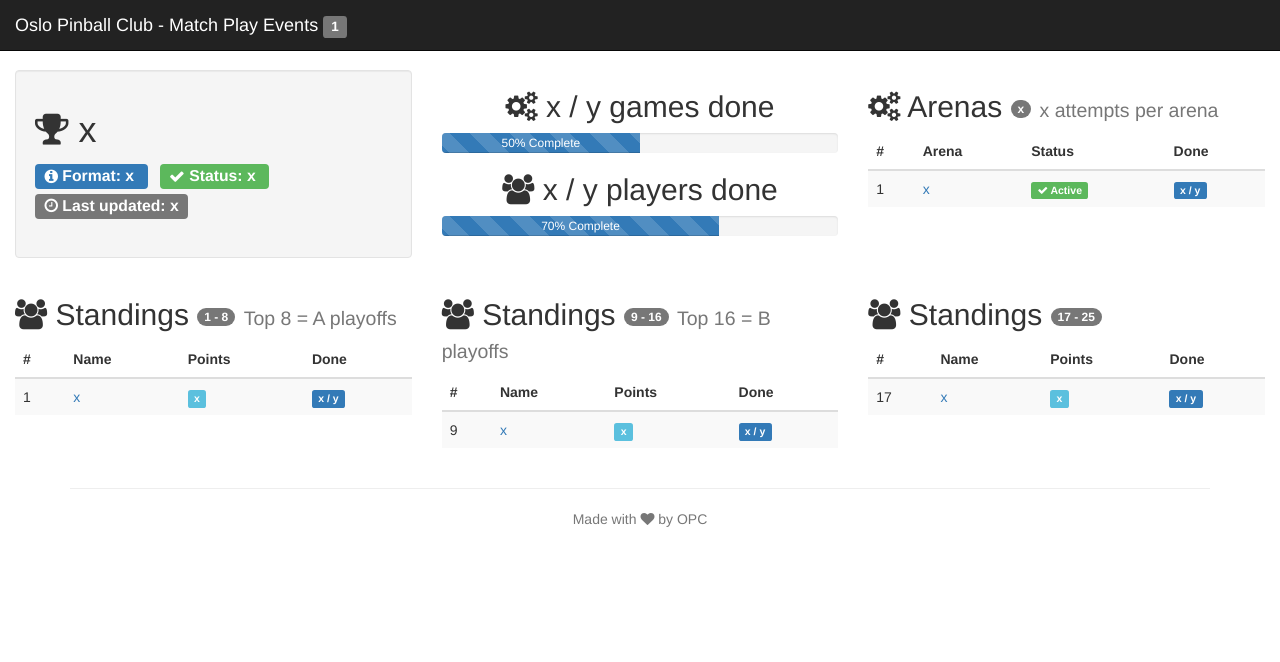
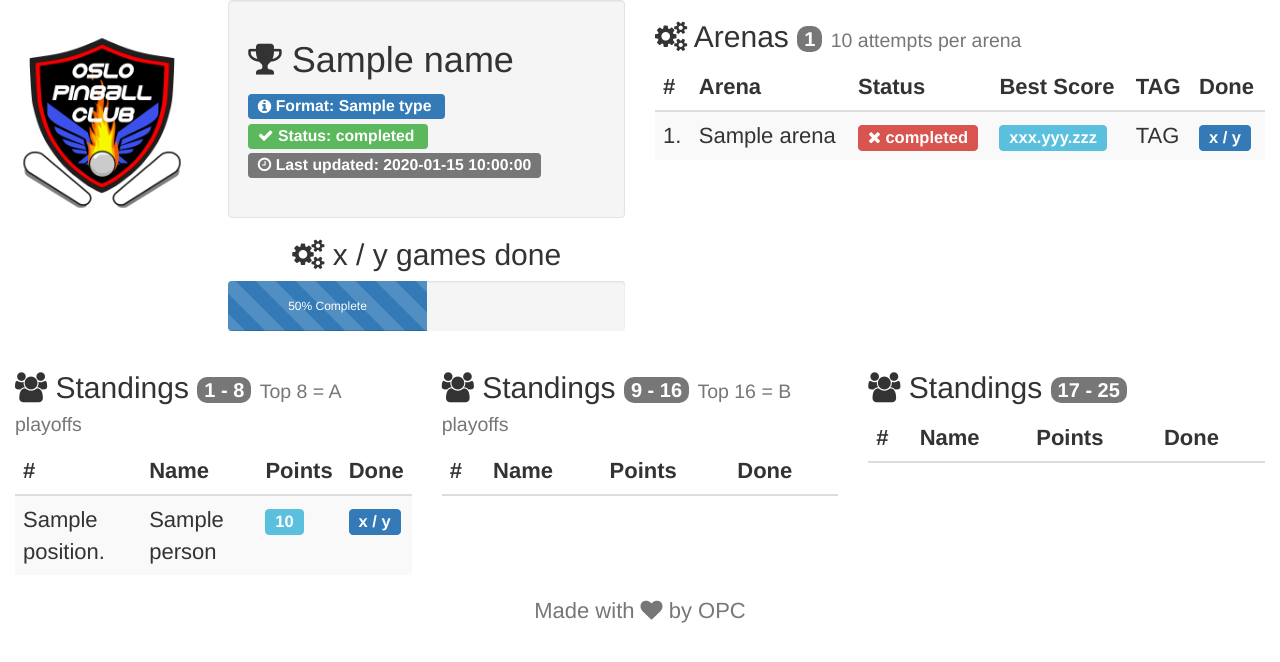
Before and after one commit to oslopinball/matchplay-wallscreen, a Flask app: template templates/index.html in a window 1280 px wide. Shown: the top 662 px of the page. Run offline with Flask 2, Linux system fonts and the light colour scheme; the template is opened without the code that fills it: most values are stand-ins (such as "Sample title", 1, 10 or a date in 2020); lists and menus that the app fills with data are empty; some libraries are stand-ins or nearby versions.

Commit message:
new theme, fixed some more layout stuff and getting data from the api

```diff
--- a/templates/arenas.html
+++ b/templates/arenas.html
@@ -1,32 +1,49 @@
 <h2>
-	<i class="fa fa-cogs"></i> Arenas <span class="badge">x</span>
-	<small>x attempts per arena</small>
+	<i class="fa fa-cogs"></i> Arenas <span class="badge">{{ arenasCount }}</span>
+	<small>{{ attemptsArena }} attempts per arena</small>
 </h2>
 
-<table class="table table-striped table-hover">
+<table class="table table-striped table-hover" style="font-size:22px">
 	<thead>
 		<tr>
 			<th>#</th>
 			<th>Arena</th>
 			<th>Status</th>
+			<th>Best Score</th>
+			<th>TAG</th>
 			<th>Done</th>
 		</tr>
 	</thead>
 	<tbody>
+		{% for arena in arenas %}
 		<tr>
-			<td>1</td>
-			<td><a href="#">x</a></td>
+			<td>{{ loop.index }}.</td>
 			<td>
-				<span class="label label-success">
-					<i class="fa fa-check"></i>
-					Active
-				</span>
+				<!--<a href="#{{ arena['arena_id'] }}">-->
+				{{ arena['name'] }}
+				<!--</a>-->
 			</td>
+			<td>
+				{% if arena['tournament']['status'] == "active" %}
+					<span class="label label-success">
+						<i class="fa fa-check"></i>
+						{{ arena['tournament']['status'] }}
+					</span>
+				{% else %}
+					<span class="label label-danger">
+						<i class="fa fa-times"></i>
+						{{ arena['tournament']['status'] }}
+					</span>
+				{% endif %}
+			</td>
+			<td><span class="label label-info">xxx.yyy.zzz</span></td>
+			<td>TAG</td>
 			<td>
 				<span class="label label-primary">
 					x / y
 				</span>
 			</td>
 		</tr>
+		{% endfor %}
 	</tbody>
 </table>
--- a/templates/base.html
+++ b/templates/base.html
@@ -7,19 +7,42 @@
 
 		<title>OPC - Matchplay</title>
 
-		<link rel="stylesheet" href="https://maxcdn.bootstrapcdn.com/bootstrap/3.3.7/css/bootstrap.min.css" integrity="sha384-BVYiiSIFeK1dGmJRAkycuHAHRg32OmUcww7on3RYdg4Va+PmSTsz/K68vbdEjh4u" crossorigin="anonymous">
+		<!--<link rel="stylesheet" href="https://maxcdn.bootstrapcdn.com/bootstrap/3.3.7/css/bootstrap.min.css" integrity="sha384-BVYiiSIFeK1dGmJRAkycuHAHRg32OmUcww7on3RYdg4Va+PmSTsz/K68vbdEjh4u" crossorigin="anonymous">-->
+		<link href="https://maxcdn.bootstrapcdn.com/bootswatch/3.3.7/cyborg/bootstrap.min.css" rel="stylesheet" integrity="sha384-D9XILkoivXN+bcvB2kSOowkIvIcBbNdoDQvfBNsxYAIieZbx8/SI4NeUvrRGCpDi" crossorigin="anonymous">
 		<link href="https://maxcdn.bootstrapcdn.com/font-awesome/4.7.0/css/font-awesome.min.css" rel="stylesheet" integrity="sha384-wvfXpqpZZVQGK6TAh5PVlGOfQNHSoD2xbE+QkPxCAFlNEevoEH3Sl0sibVcOQVnN" crossorigin="anonymous">
-
+<!--
 		<style>
 			body {
 				padding-top: 70px;
 			}
 		</style>
+-->
+<style>
+.badge {
+	font-size: 20px;
+}
+.massive-font{
+font-size: 30px;
+text-align: center;
+}
+
+.progress{
+height:50px;
+text-align:center;
+}
+
+.progress-bar {
+  padding:15px;
+}
+</style>
+
 	</head>
 
 	<body>
 
+<!--
 		{% include 'menu.html' %}
+-->
 
 		<div class="container-fluid">
 			{% block content %}
--- a/templates/footer.html
+++ b/templates/footer.html
@@ -1,6 +1,5 @@
-<footer class="footer navbar-bottom">
+<footer class="footer navbar-bottom" style="font-size:22px">
 	<div class="container">
-		<hr>
 		<center><p class="text-muted">Made with <i class="fa fa-heart"></i> by OPC</p></center>
 	</div>
 </footer>
--- a/templates/index.html
+++ b/templates/index.html
@@ -3,9 +3,15 @@
 {% block content %}
 
 <div class="row">
-	<div class="col-md-4">{% include 'info.html' %}</div>
-	<div class="col-md-4">{% include 'progress.html' %}</div>
-	<div class="col-md-4">{% include 'arenas.html' %}</div>
+	<div class="col-md-2">
+		<img src="{{ url_for('static', filename='opc-logo.png') }}" height="95%" width="95%"></img>
+	</div>
+
+	<div class="col-md-4">
+		{% include 'info.html' %}
+		{% include 'progress.html' %}
+	</div>
+	<div class="col-md-6">{% include 'arenas.html' %}</div>
 </div>
 
 <div class="row">
--- a/templates/info.html
+++ b/templates/info.html
@@ -1,25 +1,38 @@
 <div class="well">
 	<h1>
-		<i class="fa fa-trophy"></i> x
+		<i class="fa fa-trophy"></i> {{ name }}
 	</h1>
 
 	<p class="lead">
 
 	<span class="label label-primary">
 		<i class="fa fa-info-circle"></i>
-		Format: x
+		Format: {{ type }}
 	</span>
 
 	&nbsp;
+
+	{% if status == "completed" %}
 		<span class="label label-success">
 			<i class="fa fa-check"></i>
-			Status: x
+			Status: {{ status}}
 		</span>
+	{% elif status == "started" %}
+		<span class="label label-warning">
+			<i class="fa fa-check"></i>
+			Status: {{ status}}
+		</span>
+	{% else %}
+		<span class="label label-danger">
+			<i class="fa fa-times"></i>
+			Status: {{ status }}
+		</span>
+	{% endif %}
 
 	&nbsp;
 
 	<span class="label label-default">
-		<i class="fa fa-clock-o"></i> Last updated: x
+		<i class="fa fa-clock-o"></i> Last updated: {{ timestamp }}
 	</span>
 
 	</p>
--- a/templates/progress.html
+++ b/templates/progress.html
@@ -1,3 +1,4 @@
+
 <center>
 	<h2><i class="fa fa-cogs"></i> x / y games done</h2>
 </center>
@@ -8,12 +9,14 @@
 	</div>
 </div>
 
+<!--
 <center>
-	<h2><i class="fa fa-users"></i> x / y players done</h2>
+	<h2><i class="fa fa-users"></i> x / {{ playersCount }} players done</h2>
 </center>
 <div class="progress">
-	<div class="progress-bar progress-bar-striped active" role="progressbar" aria-valuenow="70" aria-valuemin="0" aria-valuemax="100" style="width: 70%">
+	<div class="progress-bar progress-bar-striped active massive-font" role="progressbar" aria-valuenow="70" aria-valuemin="0" aria-valuemax="100" style="width: 70%">
 		<span class="sr-only">70% Complete</span>
 		70% Complete
 	</div>
 </div>
+-->
--- a/templates/standings.html
+++ b/templates/standings.html
@@ -9,7 +9,7 @@
 	</small>
 </h2>
 
-<table class="table table-striped table-hover">
+<table class="table table-striped table-hover" style="font-size:22px">
 	<thead>
 		<tr>
 			<th>#</th>
@@ -19,17 +19,26 @@
 		</tr>
 	</thead>
 	<tbody>
+		{% for person in standings %}
+		{% if (loop.index >= from|int) and (loop.index <= to|int) %}
+
 		<tr>
-			<td>{{from}}</td>
+			<td>{{ person['position'] }}.</td>
 			<td>
-				<a href="#">x</a>
+				<!--<a href="#{{ person['player_id'] }}">-->
+					{{ person['name'] }}
+				<!--</a>-->
 			</td>
 			<td>
-				<span class="label label-info">x</span>
+				<span class="label label-info">{{ person['points'] }}</span>
 			</td>
 			<td>
-				<span class="label label-primary">x / y</span>
+				<span class="label label-primary">
+					x / y
+				</span>
 			</td>
 		</tr>
+		{% endif %}
+		{% endfor %}
 	</tbody>
 </table>
```
Also changed, not shown: static/opc-logo.png (added).
